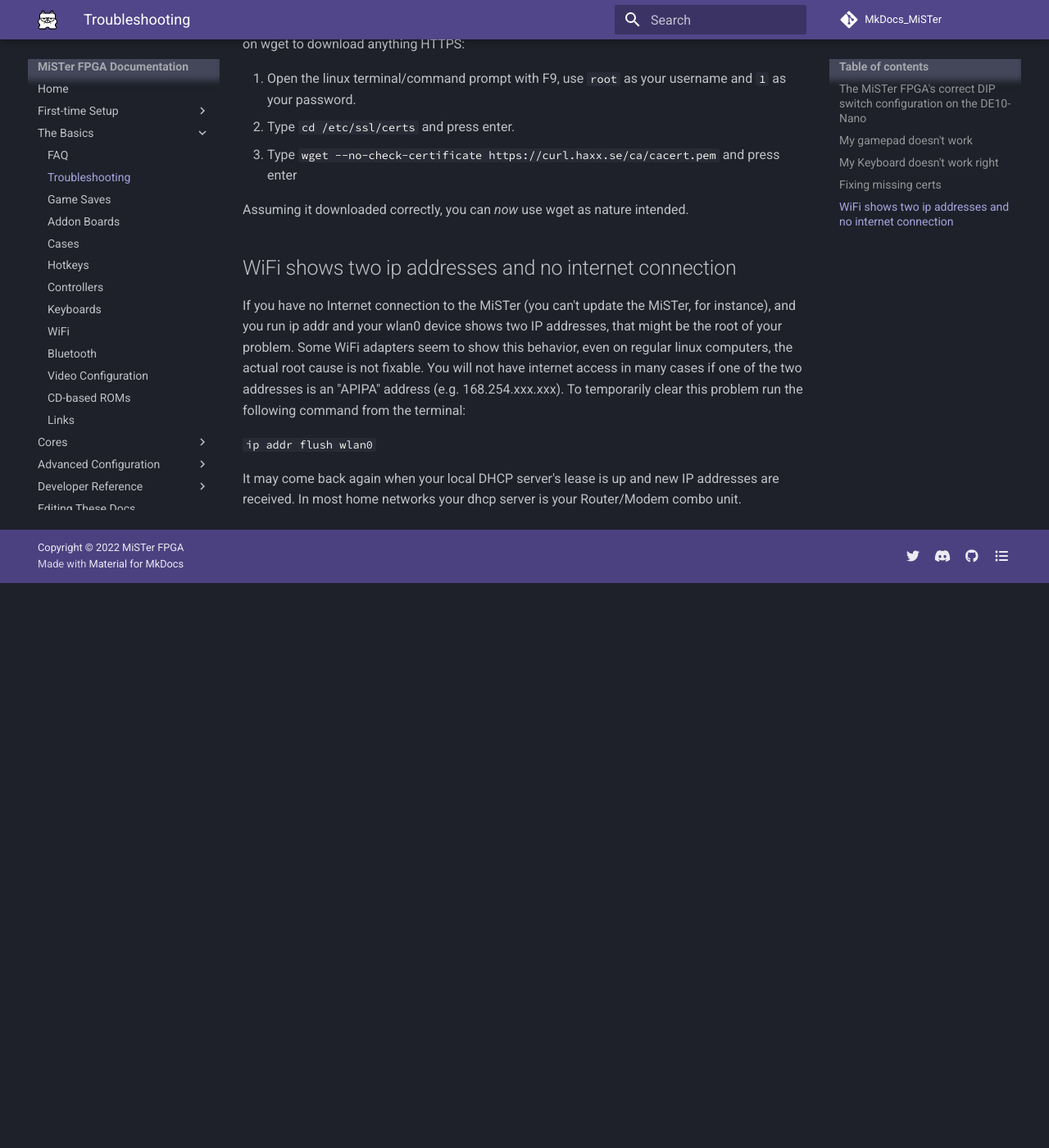
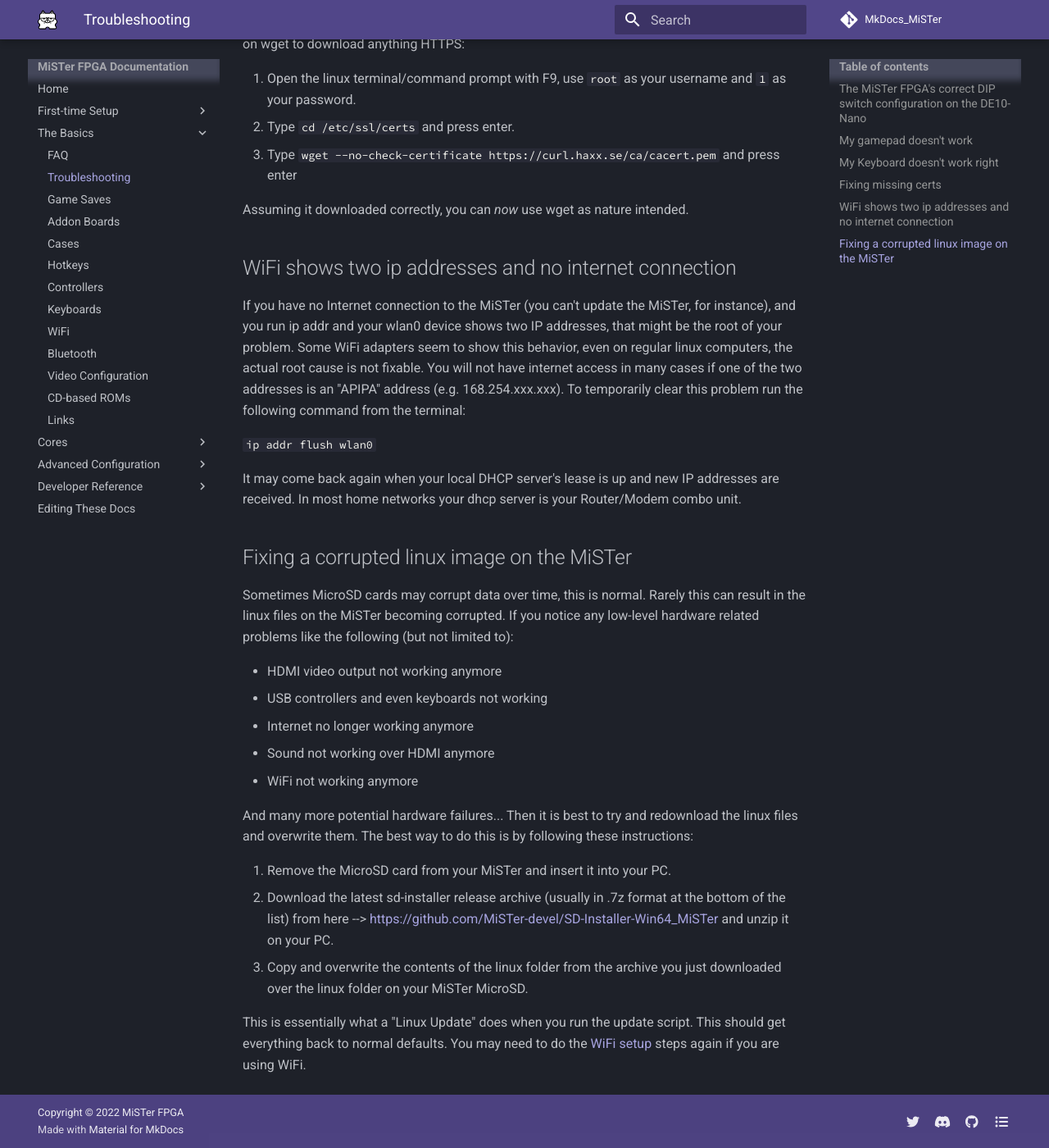
Before and after one commit to MiSTer-devel/MkDocs_MiSTer, an MkDocs documentation site: the page built from docs/basics/troubleshooting.md, in a window 1280 px wide and 1400 px high, scrolled down 2429 px. Shown: the whole window at 82% size. Built offline with MkDocs 1.6.1 and Material for MkDocs 9.7.7, drawn with Linux system fonts in a browser that asks for light colours; comment, search, counter and statistics services are not loaded; before the commit the page ends 3140 px from its top, so only the background shows below that.

Commit message:
Add Linux corruption troubleshooting steps

```diff
--- a/docs/basics/troubleshooting.md
+++ b/docs/basics/troubleshooting.md
@@ -33,3 +33,21 @@
 `ip addr flush wlan0`
 
 It may come back again when your local DHCP server's lease is up and new IP addresses are received. In most home networks your dhcp server is your Router/Modem combo unit.
+
+## Fixing a corrupted linux image on the MiSTer
+
+Sometimes MicroSD cards may corrupt data over time, this is normal. Rarely this can result in the linux files on the MiSTer becoming corrupted. If you notice any low-level hardware related problems like the following (but not limited to):
+
+* HDMI video output not working anymore
+* USB controllers and even keyboards not working
+* Internet no longer working anymore
+* Sound not working over HDMI anymore
+* WiFi not working anymore
+
+And many more potential hardware failures... Then it is best to try and redownload the linux files and overwrite them. The best way to do this is by following these instructions:
+
+1. Remove the MicroSD card from your MiSTer and insert it into your PC.
+2. Download the latest sd-installer release archive (usually in .7z format at the bottom of the list) from here --> [https://github.com/MiSTer-devel/SD-Installer-Win64_MiSTer](https://github.com/MiSTer-devel/SD-Installer-Win64_MiSTer){target=_blank} and unzip it on your PC.
+3. Copy and overwrite the contents of the linux folder from the archive you just downloaded over the linux folder on your MiSTer MicroSD.
+
+This is essentially what a "Linux Update" does when you run the update script. This should get everything back to normal defaults. You may need to do the [WiFi setup](wifi.md) steps again if you are using WiFi.
```
